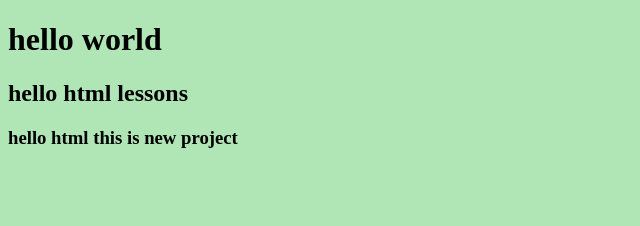
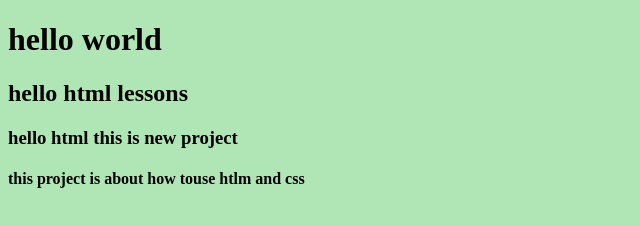
Before and after one commit to sheeqaaloow/html, a plain HTML site: page index.html in a window 1280 px wide. Shown: the whole page, without its empty margins (0-640 px from the left). Drawn offline with Linux system fonts and the light colour scheme.

Commit message:
added h4

```diff
--- a/index.html
+++ b/index.html
@@ -9,5 +9,8 @@
  <h1>hello world</h1>
    <h2>hello html lessons</h2>
    <h3>hello html this is new project</h3>
+   <h4>this project is about how touse htlm and css</h4>
+
+
 </body>
 </html>
```
